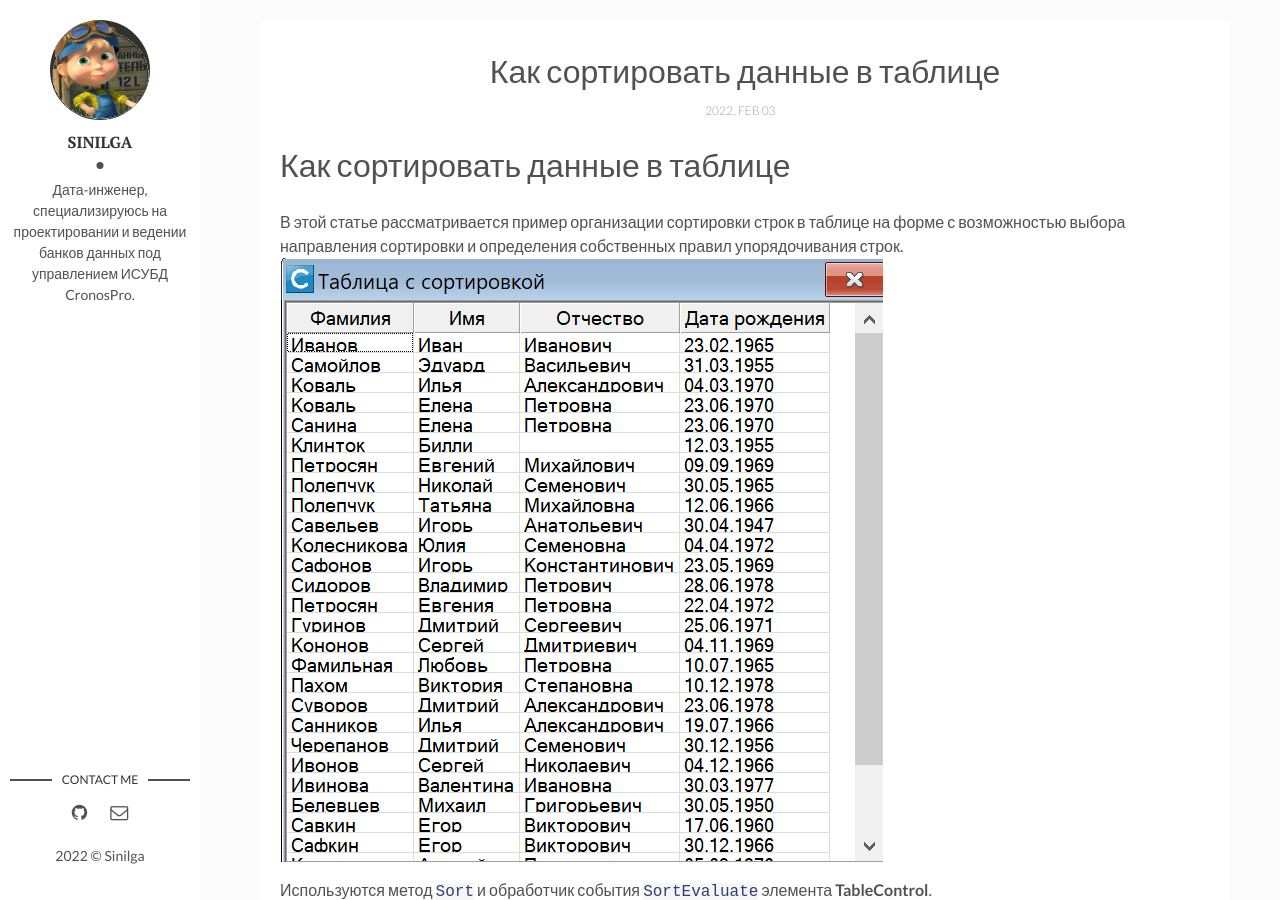
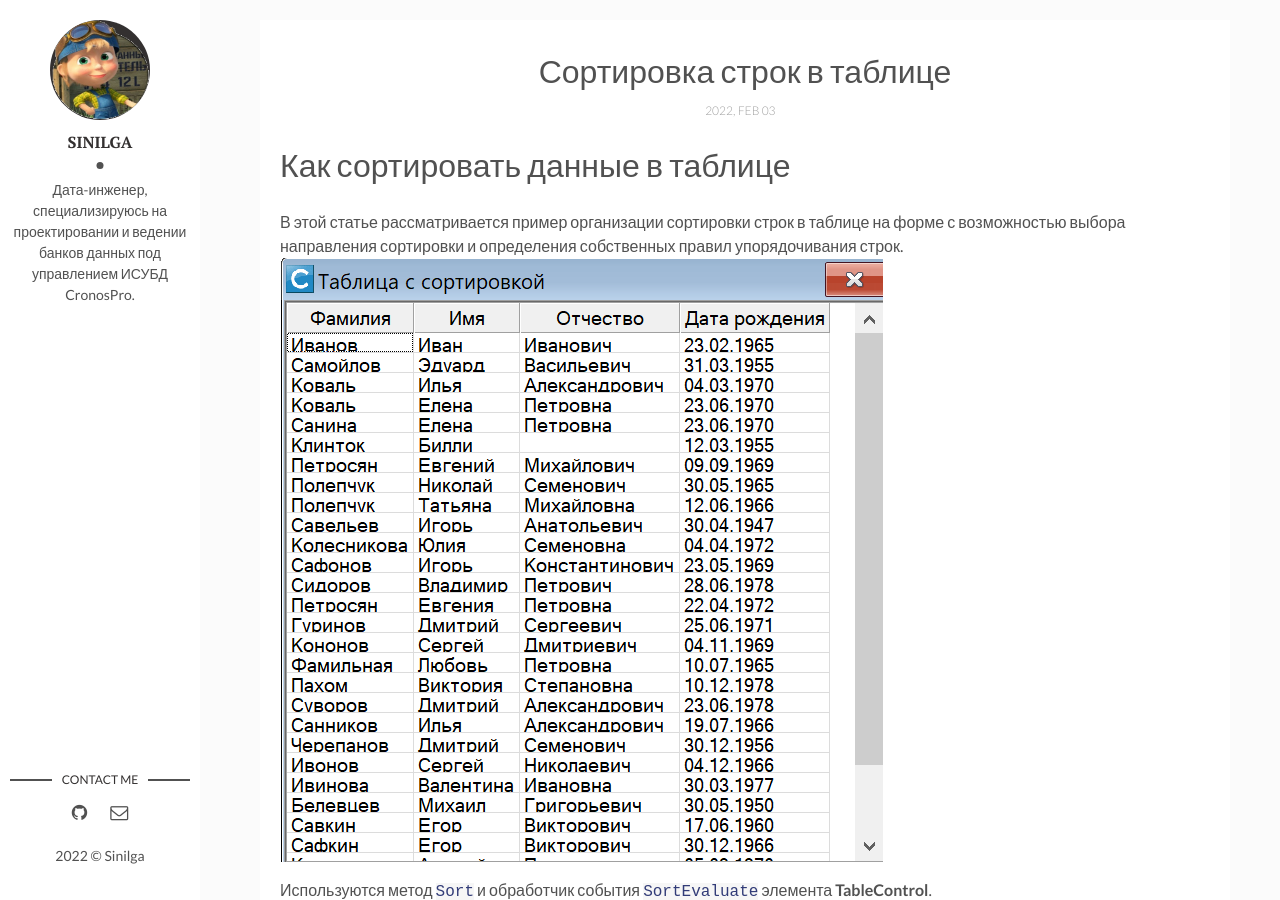
Before and after one commit to sinilga/cronospro, a Jekyll site: the page built from _posts/2022-02-03-tablesort.md, in a window 1280 px wide and 900 px high. Built offline with Jekyll 4.4.1, drawn with Linux system fonts in a browser that asks for light colours; comment, search, counter and statistics services are not loaded.

Commit message:
Update 2022-02-03-tablesort.md

```diff
--- a/_posts/2022-02-03-tablesort.md
+++ b/_posts/2022-02-03-tablesort.md
@@ -1,9 +1,8 @@
 ---
 layout: post
-title:  "Как сортировать данные в таблице"
+title:  "Сортировка строк в таблице"
 date:   2022-02-03 22:22:52 +0500
-categories: Lua, формы ввода
-
+categories: Интерфейс Lua формы
 ---
 
 # Как сортировать данные в таблице
```
